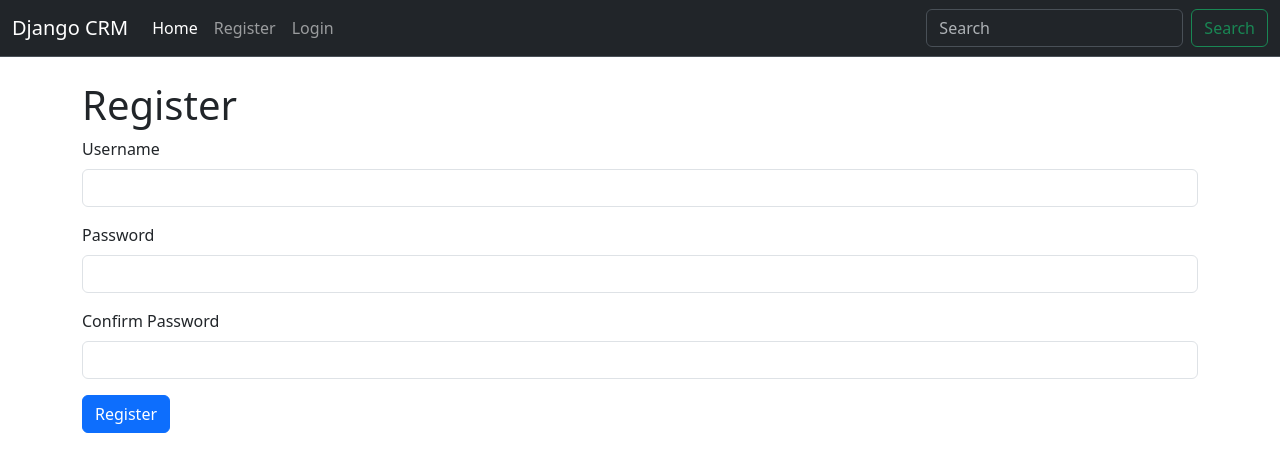
After one commit to Axe7bravo/Django-CRM-tut, a Django app: page /register/ in a window 1280 px wide. The commit adds this page. Shown: the top 472 px of the page. Run offline with Django 5.2, Linux system fonts and the light colour scheme.

Commit message:
Registraton

```diff
--- a/website/templates/home.html
+++ b/website/templates/home.html
@@ -12,7 +12,7 @@
 
     <h1>Welcome {{ user.username }}</h1>
     <br/>
-    <a href="{% url 'home' %}">Logout</a>
+    <a href="{% url 'logout' %}">Logout</a>
     {% else %}
 
         <h1>Login</h1>
--- a/website/templates/navbar.html
+++ b/website/templates/navbar.html
@@ -1,4 +1,4 @@
-<nav class="navbar navbar-expand-lg bg-dark border-bottom border-body" data-bs-theme="dark"">
+<nav class="navbar navbar-expand-lg bg-dark border-bottom border-body" data-bs-theme="dark">
     <div class="container-fluid">
       <a class="navbar-brand" href="{% url 'home' %}">Django CRM</a>
       <button class="navbar-toggler" type="button" data-bs-toggle="collapse" data-bs-target="#navbarSupportedContent" aria-controls="navbarSupportedContent" aria-expanded="false" aria-label="Toggle navigation">
@@ -6,12 +6,24 @@
       </button>
       <div class="collapse navbar-collapse" id="navbarSupportedContent">
         <ul class="navbar-nav me-auto mb-2 mb-lg-0">
+
           <li class="nav-item">
             <a class="nav-link active" aria-current="page" href="#">Home</a>
           </li>
+          {% if user.is_authenticated %}
           <li class="nav-item">
-            <a class="nav-link" href="#">Link</a>
+            <a class="nav-link" href="{% url 'logout' %}">Logout</a>
           </li>
+          {% else%}
+          <li class="nav-item">
+            <a class="nav-link" href="{% url 'register' %}">Register</a>
+          </li>
+
+          <li class="nav-item">
+            <a class="nav-link" href="{% url 'home' %}">Login</a>
+          </li>
+
+          {% endif %}
 
 
         </ul>
--- /dev/null
+++ b/website/templates/register.html
@@ -0,0 +1,22 @@
+{% extends 'base.html' %}
+{% block content %}
+
+<h1>Register</h1>
+<form method="post" action="{% url 'register' %}">
+    {% csrf_token %}
+
+    <div class="mb-3">
+      <label for="username" class="form-label">Username</label>
+      <input type="text" class="form-control" id="username" name="username">
+    </div>
+    <div class="mb-3">
+      <label for="password" class="form-label">Password</label>
+      <input type="password" class="form-control" id="password" name="password">
+    </div>
+    <div class="mb-3">
+      <label for="password2" class="form-label">Confirm Password</label>
+      <input type="password" class="form-control" id="password2" name="password2">
+    </div>
+    <button type="submit" class="btn btn-primary">Register</button>
+  </form>
+{% endblock %}
--- a/website/urls.py
+++ b/website/urls.py
@@ -4,4 +4,5 @@ urlpatterns = [
     path('', views.home, name='home'),
     #path('login/', views.login_user, name='login'),
     path('logout/', views.logout_user, name='logout'),
+    path('register/', views.register_user, name='register'),
 ]
--- a/website/views.py
+++ b/website/views.py
@@ -22,4 +22,9 @@ def login_user(request):
     pass
 
 def logout_user(request):
-    pass
+    logout(request)
+    messages.success(request, 'You have been logged out')
+    return redirect('home')
+
+def register_user(request):
+    return render(request, 'register.html', {})
```
Also changed, not shown: website/forms.py (added, +51 -0 lines).
